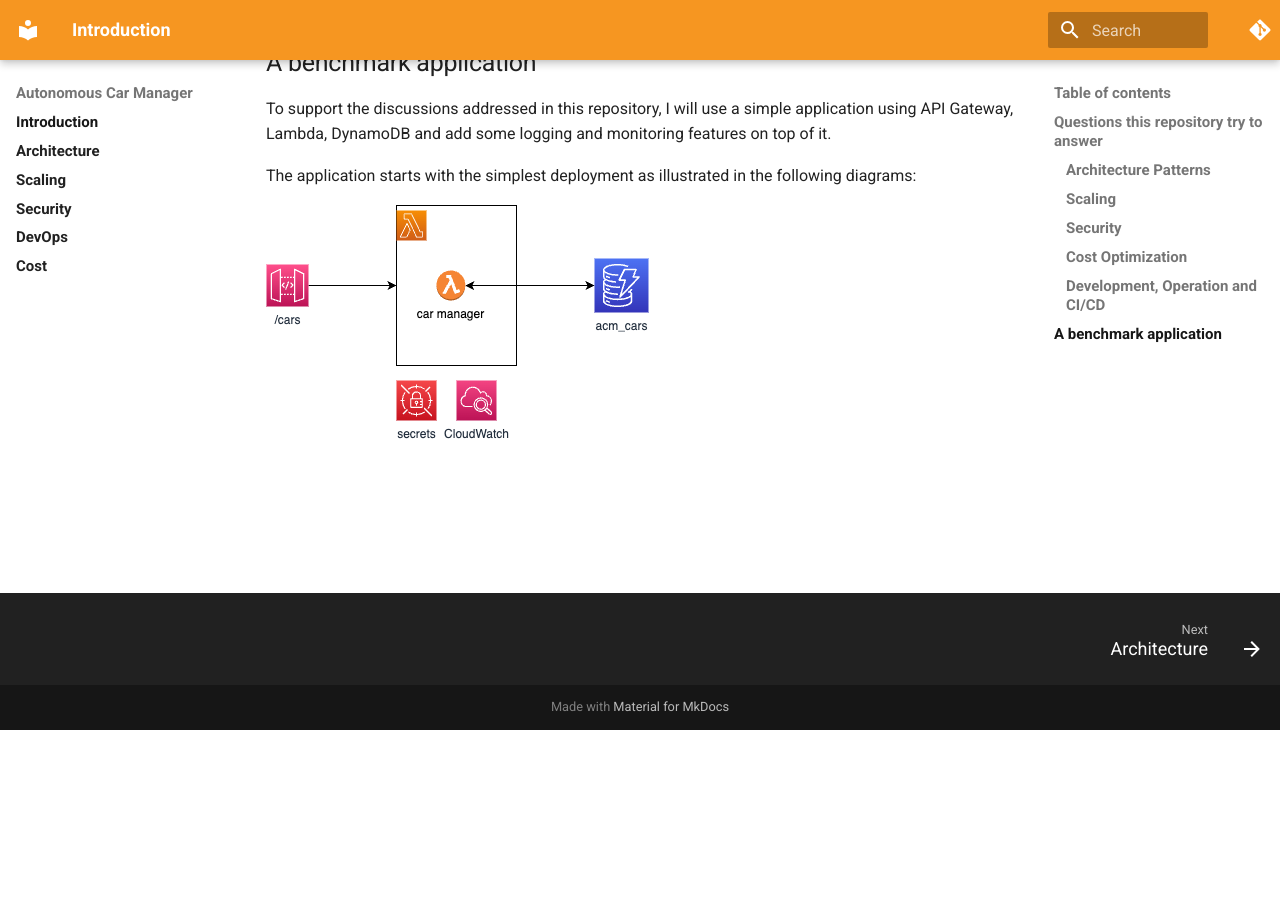
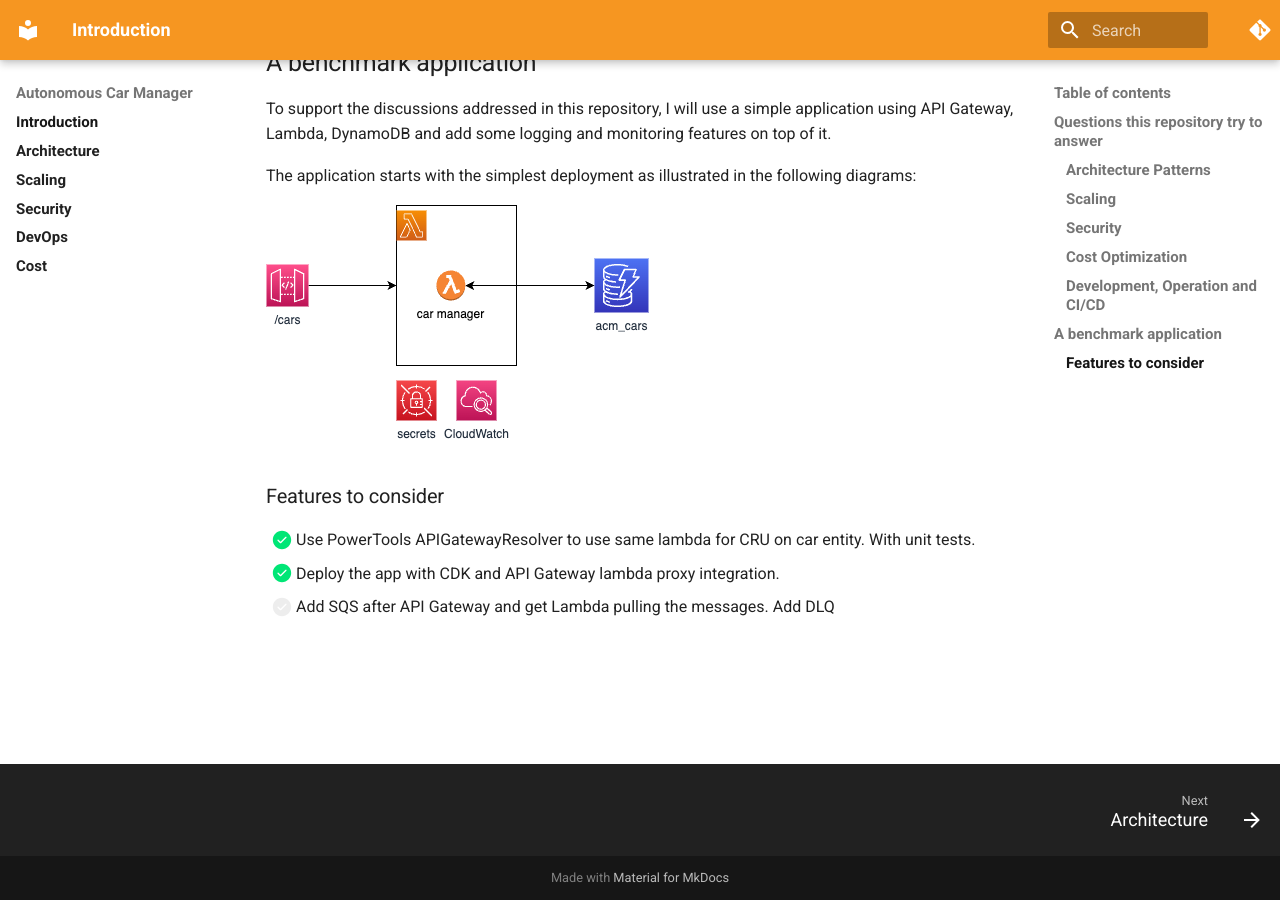
Before and after one commit to jbcodeforce/autonomous-car-mgr, an MkDocs documentation site: the page built from docs/index.md, in a window 1280 px wide and 900 px high, scrolled down 2487 px. Built offline with MkDocs 1.6.1 and Material for MkDocs 9.7.7, drawn with Linux system fonts in a browser that asks for light colours; comment, search, counter and statistics services are not loaded; before the commit the page ends 3217 px from its top, so only the background shows below that.

Commit message:
update to the app code to use powertools, and update to cdk for api gateway, start devops section

```diff
--- a/docs/index.md
+++ b/docs/index.md
@@ -8,24 +8,24 @@
 
 * [x] Review Lambda runtime architecture
 * [x] Serverless architecture patterns: how to map to a microservice approach ? what are the best practices for using Lambda functions to ensure loose coupling and service autonomy?
-* How to use event sourcing with Lambda?
-* How to handle state management in a stateless environment like AWS Lambda, especially for complex workflows or transactions?
-* What are the best practices for integrating AWS Lambda with other AWS services, particularly for event-driven architectures?
-* How to design Lambda functions to handle events from multiple sources, and what considerations are there for managing event source mappings?
-* How do AWS Lambda's service limits impact architectural decisions, and what strategies can be used to mitigate potential limitations?
-* Are there specific scenarios where AWS Lambda might not be the best choice, and what alternatives to consider?
-* How to integrate API Gateway with Lambda functions to scale demand?
-* How to use AWS Step Functions to orchestrate multiple Lambda functions for complex workflows?
-* What are the best practices for using event source mappings with Lambda to process records from streams or queues?
+* [x] How to use event sourcing with Lambda?
+* [ ] How to handle state management in a stateless environment like AWS Lambda, especially for complex workflows or transactions?
+* [ ] What are the best practices for integrating AWS Lambda with other AWS services, particularly for event-driven architectures?
+* [ ] How to design Lambda functions to handle events from multiple sources, and what considerations are there for managing event source mappings?
+* [ ] How do AWS Lambda's service limits impact architectural decisions, and what strategies can be used to mitigate potential limitations?
+* [ ] Are there specific scenarios where AWS Lambda might not be the best choice, and what alternatives to consider?
+* [ ] How to integrate API Gateway with Lambda functions to scale demand?
+* [ ] How to use AWS Step Functions to orchestrate multiple Lambda functions for complex workflows?
+* [ ] What are the best practices for using event source mappings with Lambda to process records from streams or queues?
 
 [>>> See discussions in architecture section](./architecture.md)
 
 ### Scaling
 
-* How to scale lambda for high-traffic applications and how to monitor scaling?
-* How to optimize Lambda function for performance?
-* Review strategy to minimize cold start?
-* Optimizing for high-throughput?
+* [ ] How to scale lambda for high-traffic applications and how to monitor scaling?
+* [ ] How to optimize Lambda function for performance?
+* [ ] Review strategy to minimize cold start?
+* [ ] Optimizing for high-throughput?
 * [x] How does the allocated memory size affect the execution time and cost of Lambda functions?
 * [x] How to balance performance / cost?
 
@@ -33,34 +33,34 @@
 
 ### Security
 
-* What are the best practices to secure Lambda functions, especially in terms of managing permissions and access controls?
-* How should sensitive data be managed within Lambda environments?
-* How to manage secrets?
-* How to manage IAM roles and permissions for Lambda functions to ensure principle of least privilege?
-* How to support encrypting sensitive data processed by Lambda functions, both in transit and at rest?
+* [ ] What are the best practices to secure Lambda functions, especially in terms of managing permissions and access controls?
+* [ ] How should sensitive data be managed within Lambda environments?
+* [ ] How to manage secrets?
+* [ ] How to manage IAM roles and permissions for Lambda functions to ensure principle of least privilege?
+* [ ] How to support encrypting sensitive data processed by Lambda functions, both in transit and at rest?
 
 [>>> See discussions in security section](./security.md)
 
 ### Cost Optimization
 
-* How to optimize AWS Lambda costs for a large-scale application, and what tools or metrics are most useful for monitoring and controlling Lambda expenses?
-* Are there specific patterns or architectural choices that significantly affect cost, and what are the considerations to balance cost with performance?
-* How does AWS Lambda's pricing model scale beyond the free tier, and what measures can be taken to predict and control expenditure?
+* [ ] How to optimize AWS Lambda costs for a large-scale application, and what tools or metrics are most useful for monitoring and controlling Lambda expenses?
+* [ ] Are there specific patterns or architectural choices that significantly affect cost, and what are the considerations to balance cost with performance?
+* [ ] How does AWS Lambda's pricing model scale beyond the free tier, and what measures can be taken to predict and control expenditure?
 
 [>>> See discussions in cost section](./cost.md)
 
 ### Development, Operation and CI/CD
 
 * [ ] What are the best practices for deploying Lambda functions in a CI/CD pipeline, and how to manage version control and rollbacks?
-* How to support blue-green deployments or canary releases with AWS Lambda?
-* How should error handling be implemented in AWS Lambda to ensure reliability and fault tolerance?
-* What to monitor and logging tools or practices do you recommend for AWS Lambda functions to ensure proactive issue resolution?
-* What tools to do local development and testing of AWS Lambda functions?
-* How can teams effectively debug Lambda functions, particularly when integrated with other AWS services?
-* How to adopt CI/CD practices for Lambda functions? How to automate deployment while ensuring rollback capabilities for stability?
-* How to effectively use versioning and aliases in AWS Lambda to manage deployments and facilitate A/B testing?
-* Beyond CloudWatch, are there any third-party tools or AWS services that provide deeper insights into Lambda function performance and health?
-* How to implement anomaly detection in Lambda executions to quickly identify and respond to unusual patterns or errors?
+* [ ] How to support blue-green deployments or canary releases with AWS Lambda?
+* [x] How should error handling be implemented in AWS Lambda to ensure reliability and fault tolerance?
+* [x] What to monitor and logging tools or practices do you recommend for AWS Lambda functions to ensure proactive issue resolution?
+* [ ] What tools to do local development and testing of AWS Lambda functions?
+* [ ] How can teams effectively debug Lambda functions, particularly when integrated with other AWS services?
+* [ ] How to adopt CI/CD practices for Lambda functions? How to automate deployment while ensuring rollback capabilities for stability?
+* [ ] How to effectively use versioning and aliases in AWS Lambda to manage deployments and facilitate A/B testing?
+* [ ] Beyond CloudWatch, are there any third-party tools or AWS services that provide deeper insights into Lambda function performance and health?
+* [ ] How to implement anomaly detection in Lambda executions to quickly identify and respond to unusual patterns or errors?
 
 [>>> See discussions in development and operations section](./dev_ops.md)
 
@@ -71,3 +71,9 @@
 The application starts with the simplest deployment as illustrated in the following diagrams:
 
 ![](./diagrams/acm-base.drawio.png)
+
+### Features to consider
+
+* [x] Use PowerTools APIGatewayResolver to use same lambda for CRU on car entity. With unit tests.
+* [x] Deploy the app with CDK and API Gateway lambda proxy integration.
+* [ ] Add SQS after API Gateway and get Lambda pulling the messages. Add DLQ
```
Also changed, not shown: docs/architecture.md (+15 -0 lines), docs/dev_ops.md (+31 -11 lines), 10 other files.
